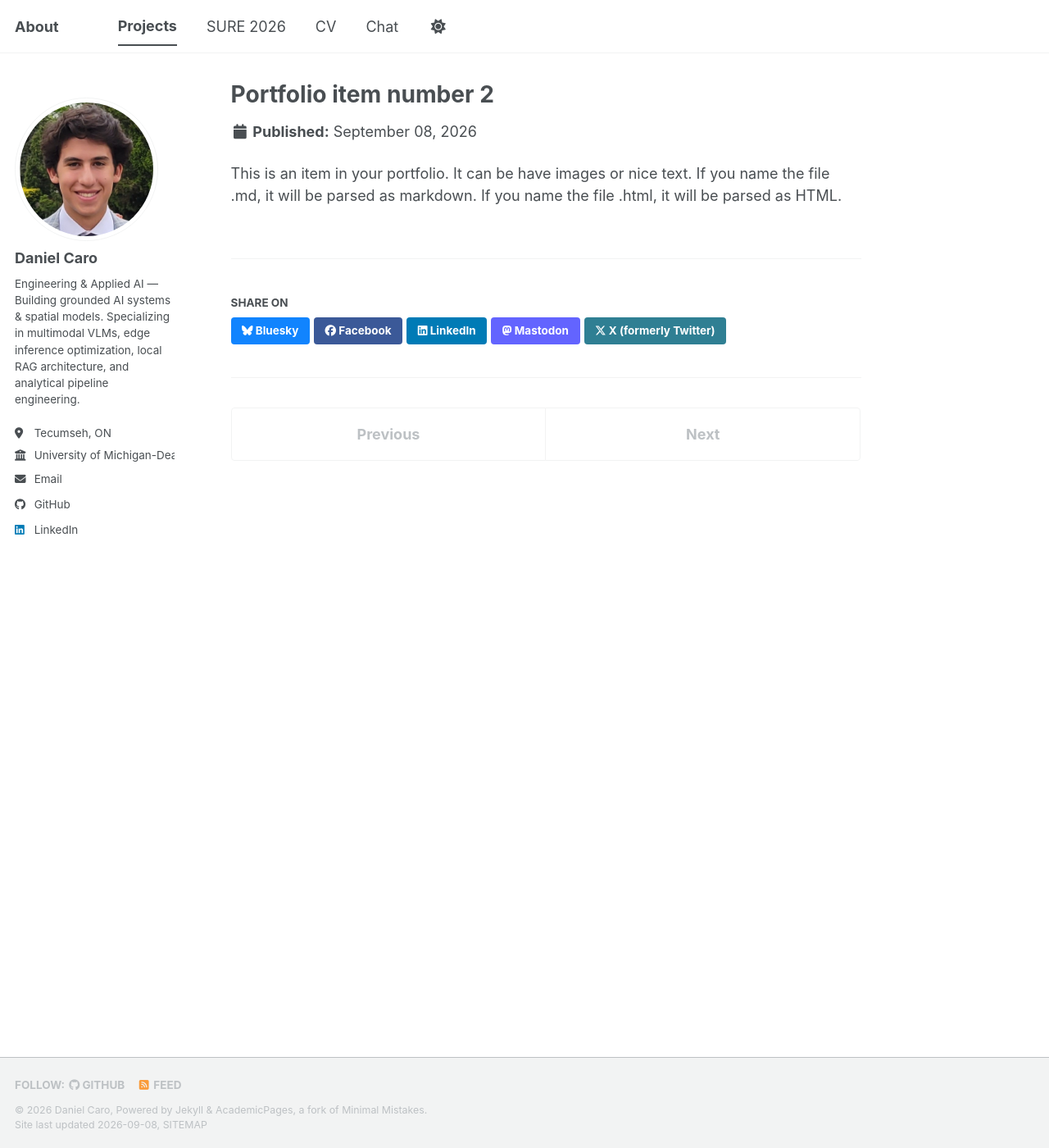
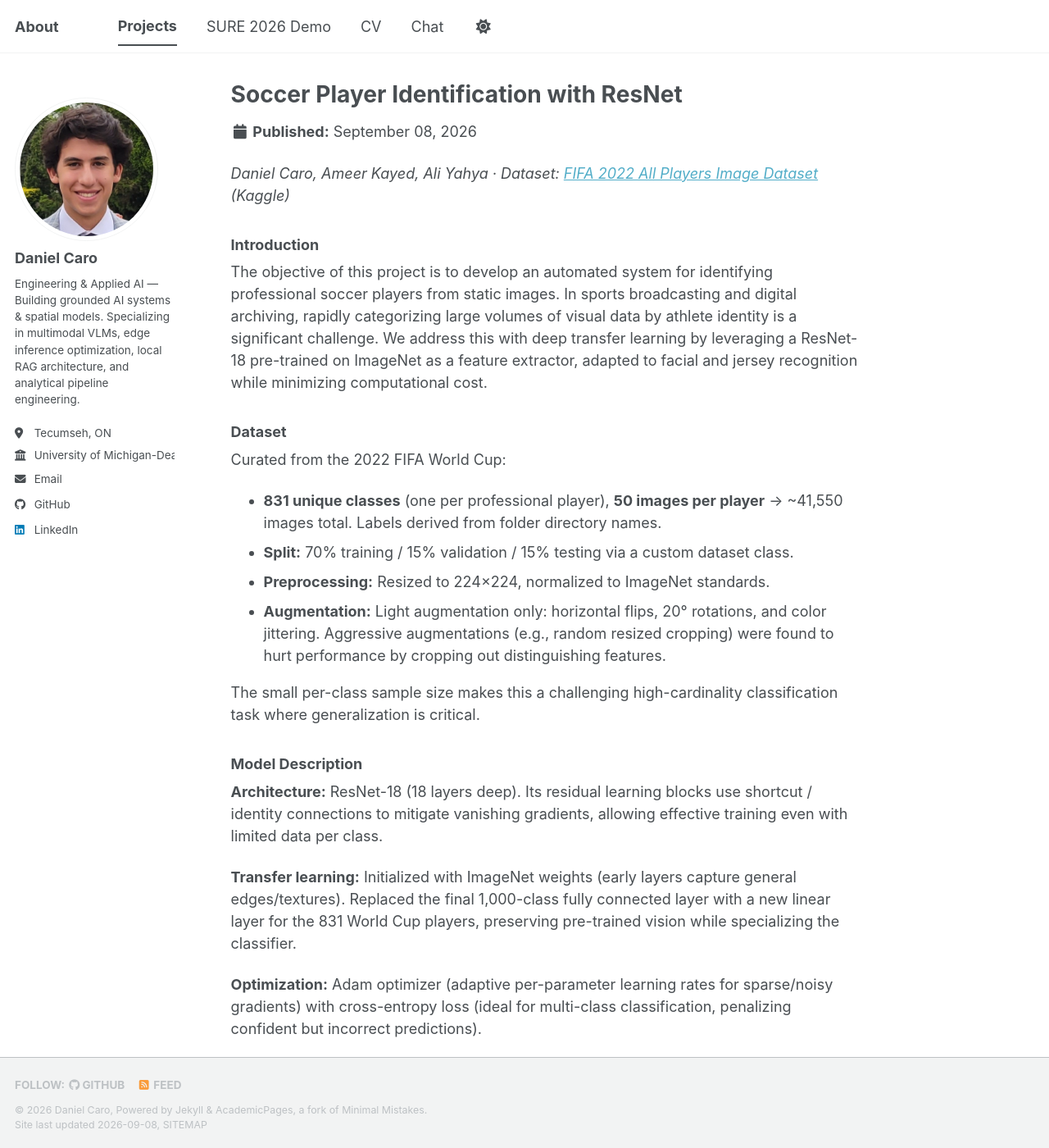
Before and after one commit to danielcaro05/danielcaro05.github.io, a Jekyll site: the page built from _portfolio/portfolio-2.md, in a window 1280 px wide and 1400 px high. Shown: the whole window at 82% size. Built offline with Jekyll 4.4.1, drawn with Linux system fonts in a browser that asks for light colours; a style sheet for code colours, icons or effects is not loaded; some of the changed text lies outside the part shown.

Commit message:
Rebuild SURE demo with Cosmos-Reason2-2B, add 3-project portfolio and Cloudflare chat tunnel

```diff
--- a/_data/navigation.yml
+++ b/_data/navigation.yml
@@ -11,7 +11,7 @@ main:
   - title: "Projects"
     url: /portfolio/
 
-  - title: "SURE 2026"
+  - title: "SURE 2026 Demo"
     url: /sure-2026.html
 
   - title: "CV"
--- a/_portfolio/portfolio-2.html
+++ /dev/null
@@ -1,7 +0,0 @@
----
-title: "Portfolio item number 2"
-excerpt: "Short description of portfolio item number 2 <br/><img src='/images/500x300.png'>"
-collection: portfolio
----
-
-This is an item in your portfolio. It can be have images or nice text. If you name the file .md, it will be parsed as markdown. If you name the file .html, it will be parsed as HTML.
--- /dev/null
+++ b/_portfolio/portfolio-2.md
@@ -0,0 +1,63 @@
+---
+title: "Soccer Player Identification with ResNet"
+excerpt: "Identifying 831 professional soccer players from 50 images per player using ResNet-18 transfer learning, achieving 30.88% accuracy on a high-cardinality, low-sample dataset."
+collection: portfolio
+---
+
+*Daniel Caro, Ameer Kayed, Ali Yahya · Dataset: [FIFA 2022 All Players Image Dataset](https://www.kaggle.com/datasets/soumendraprasad/fifa-2022-all-players-image-dataset) (Kaggle)*
+
+### Introduction
+
+The objective of this project is to develop an automated system for identifying professional soccer players from static images. In sports broadcasting and digital archiving, rapidly categorizing large volumes of visual data by athlete identity is a significant challenge. We address this with deep transfer learning by leveraging a ResNet-18 pre-trained on ImageNet as a feature extractor, adapted to facial and jersey recognition while minimizing computational cost.
+
+### Dataset
+
+Curated from the 2022 FIFA World Cup:
+
+* **831 unique classes** (one per professional player), **50 images per player** → ~41,550 images total. Labels derived from folder directory names.
+* **Split:** 70% training / 15% validation / 15% testing via a custom dataset class.
+* **Preprocessing:** Resized to 224×224, normalized to ImageNet standards.
+* **Augmentation:** Light augmentation only: horizontal flips, 20° rotations, and color jittering. Aggressive augmentations (e.g., random resized cropping) were found to hurt performance by cropping out distinguishing features.
+
+The small per-class sample size makes this a challenging high-cardinality classification task where generalization is critical.
+
+### Model Description
+
+**Architecture:** ResNet-18 (18 layers deep). Its residual learning blocks use shortcut / identity connections to mitigate vanishing gradients, allowing effective training even with limited data per class.
+
+**Transfer learning:** Initialized with ImageNet weights (early layers capture general edges/textures). Replaced the final 1,000-class fully connected layer with a new linear layer for the 831 World Cup players, preserving pre-trained vision while specializing the classifier.
+
+**Optimization:** Adam optimizer (adaptive per-parameter learning rates for sparse/noisy gradients) with cross-entropy loss (ideal for multi-class classification, penalizing confident but incorrect predictions).
+
+**Key insight: full fine-tuning:** Initially freezing the ResNet backbone was insufficient for distinguishing similar uniforms/faces. Unfreezing the entire network and fine-tuning all convolutional layers with a very low learning rate (0.0001) allowed the model to shift from general objects to soccer-specific features without erasing pre-trained knowledge.
+
+### Experiments Analysis
+
+Six main attempts:
+
+| Attempt | Key Configuration | Epochs | Test Acc | Runtime |
+|---|---|---|---|---|
+| 1 | Frozen ResNet backbone, train only new FC layer, lr=0.001 | 10 | 2.68% | 43 min |
+| 2 | Intended full unfreeze (implementation error, similar to #1), lr=0.001 | 10 | 2.95% | 45 min |
+| 3 | Data augmentation with random resized cropping, lr=0.001 | 10 | 0.13% | 1h 55min |
+| 4 | Replace random resized cropping with normal resize, lr=0.0005 | 20 | 5.35% | 3h 43min |
+| 5* | Successfully unfroze ResNet-18 backbone, lr=0.0001 | 30 | N/A | Aborted |
+| 6 | Same as #5 but lowered epochs for manageable training, lr=0.0001 | 15 | **30.88%** | 5h 29min |
+
+\*Attempt 5 was aborted after ~15 epochs when training/validation accuracy plateaued; re-trained as Attempt 6.
+
+Early high learning rates (0.001) and frozen backbones yielded <3% accuracy; aggressive cropping was actively harmful. Full fine-tuning at lr=0.0001 finally allowed convergence.
+
+### Conclusion & Learnings
+
+This project highlights the difficulty of high-cardinality classification with limited per-class data. Key takeaways:
+
+* With 831 classes × 50 images each, the model required full ResNet-18 fine-tuning to succeed.
+* Learning rate sensitivity was critical: 0.001 was too aggressive, 0.0001 enabled stable learning.
+* Augmentation must be chosen carefully. Flips and color jitter helped, while aggressive cropping hurt.
+
+Achieving **30.88% test accuracy on 800+ classes with only 50 images per player** demonstrates the effectiveness of transfer learning in complex, real-world scenarios.
+
+*Tools: Python, PyTorch (ResNet-18), ImageNet pre-training, custom dataset pipeline.*
+
+Dataset: [FIFA 2022 All Players Image Dataset — Kaggle](https://www.kaggle.com/datasets/soumendraprasad/fifa-2022-all-players-image-dataset)
```
Also changed, not shown: _pages/chat.md (+16 -1 lines), _pages/cv.md (+5 -5 lines), _pages/sure-2026.md (+51 -19 lines), _portfolio/portfolio-1.md (+11 -3 lines), _portfolio/portfolio-3.md (added, +52 -0 lines), Gemfile.lock, images/goalie-pull-graph.png (added), images/sure-2026-poster.png (added), 3 other files.
